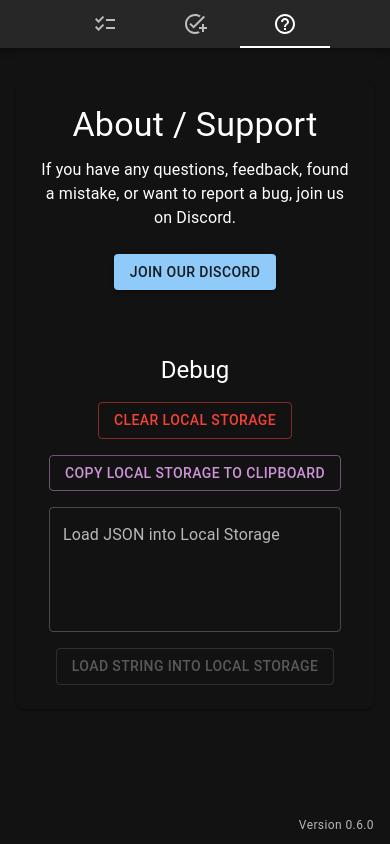
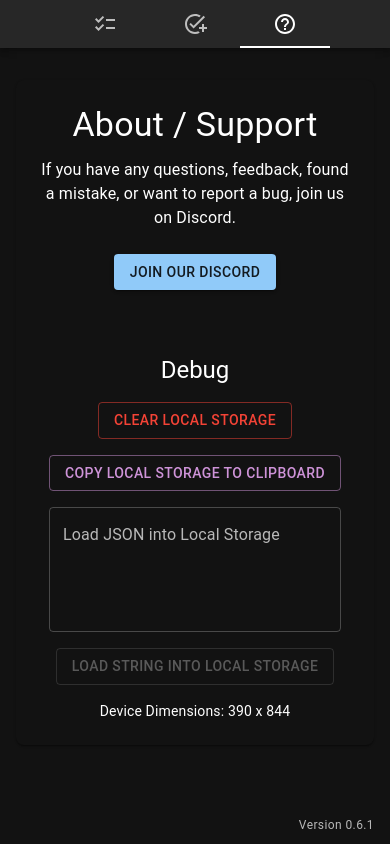
Before and after one commit to mdnpascual/tfd-pattern-suggestor, a React (Create React App) app: page /tfd-pattern-suggestor/about in a window 390 px wide. Built offline with nearby package versions, Linux system fonts and the light colour scheme.

Commit message:
add debug info for device dimension when testing in real device

```diff
--- a/src/components/About.tsx
+++ b/src/components/About.tsx
@@ -1,8 +1,12 @@
-import React, { useState } from 'react';
+import React, { useEffect, useState } from 'react';
 import { Box, Button, Container, TextField, Typography } from '@mui/material';
 
 const AboutComponent: React.FC = () => {
 	const [loadString, setLoadString] = useState('');
+	const [deviceDimensions, setDeviceDimensions] = useState({
+		width: window.innerWidth,
+		height: window.innerHeight
+	});
 
 	const copyLocalStorageToClipboard = () => {
 		const localStorageData = JSON.stringify(localStorage);
@@ -39,6 +43,18 @@ const AboutComponent: React.FC = () => {
 			localStorage.setItem('enhancementStatus', '');
 		}
 	};
+
+	useEffect(() => {
+		const handleResize = () => {
+			setDeviceDimensions({
+			width: window.innerWidth,
+			height: window.innerHeight
+			});
+		};
+
+		window.addEventListener('resize', handleResize);
+		return () => window.removeEventListener('resize', handleResize);
+	}, []);
 
 	return (
 		<Container maxWidth="md" sx={{ mt: 4, mb: 4 }}>
@@ -104,6 +120,9 @@ const AboutComponent: React.FC = () => {
 						disabled={!loadString.trim()}>
 						Load String into Local Storage
 					</Button>
+					<Typography variant="body2" sx={{ mt: 2 }}>
+						Device Dimensions: {deviceDimensions.width} x {deviceDimensions.height}
+					</Typography>
 					<Typography
 						variant="caption"
 						sx={{
@@ -113,7 +132,7 @@ const AboutComponent: React.FC = () => {
 							color: 'text.secondary',
 						}}
 						>
-						Version 0.6.0
+						Version 0.6.1
 					</Typography>
 				</Box>
 			</Box>
```
